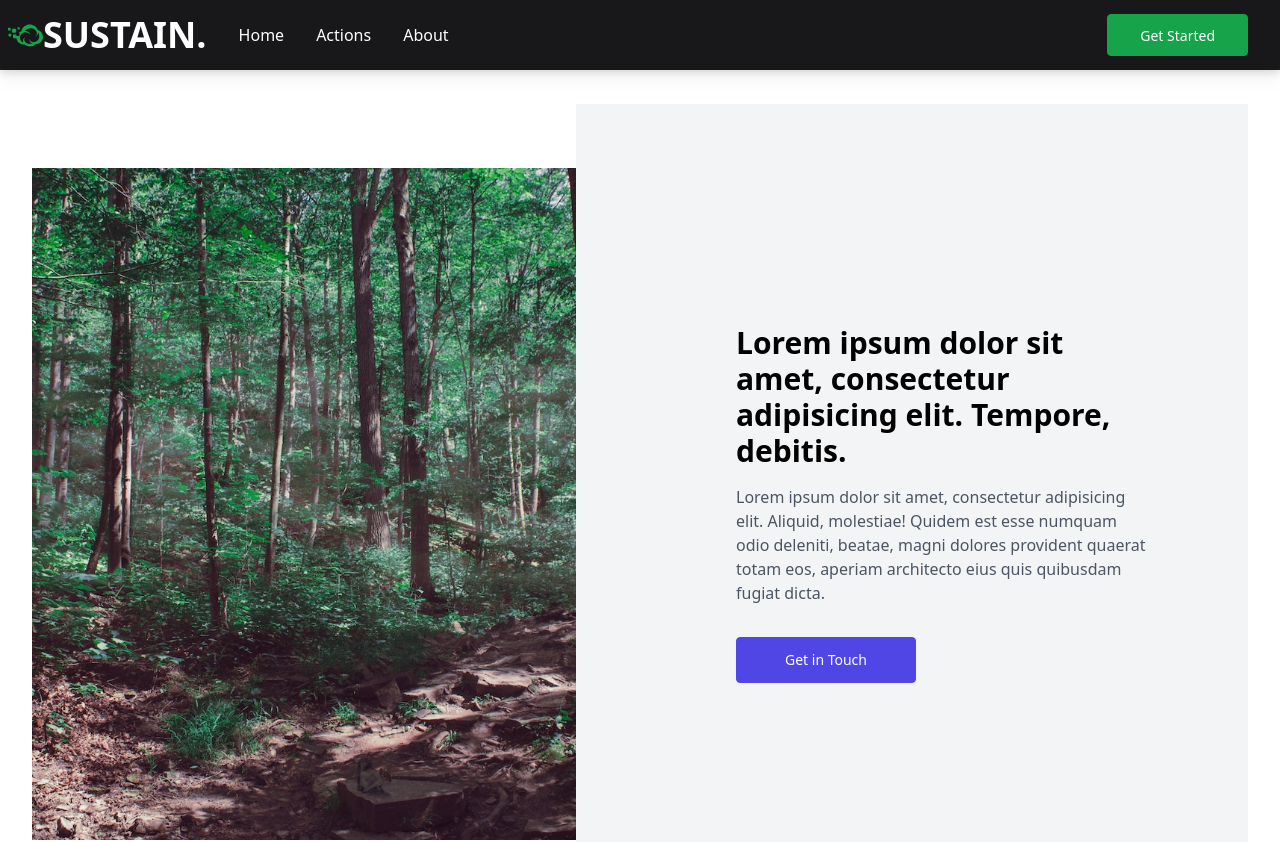
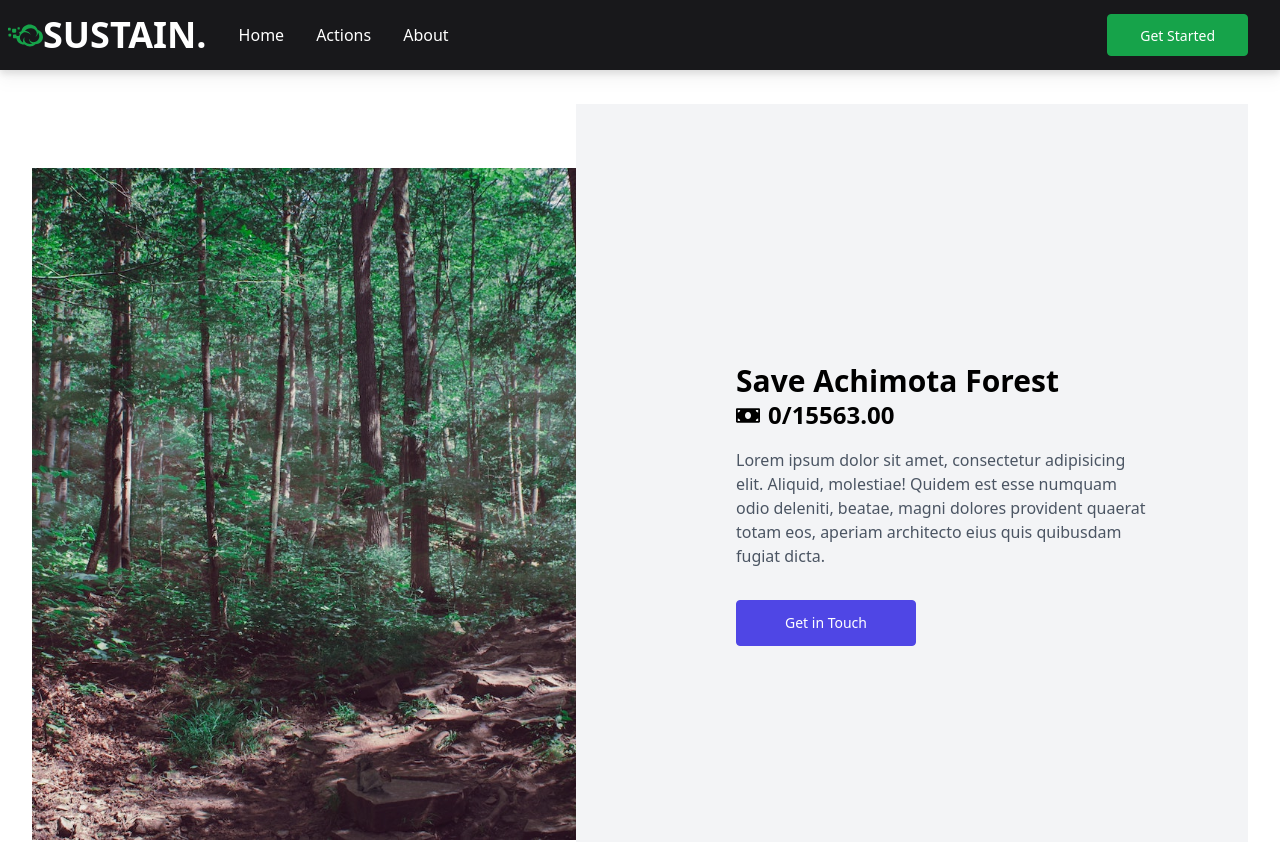
Before and after one commit to kwakyebrilliant/sustain, a React (Create React App) app: page /singlepage in a window 1280 px wide. Shown: the top 842 px of the page. Built offline with nearby package versions, Linux system fonts and the light colour scheme; the HTML template or start-up script is replaced by a standard one.

Commit message:
single page updates

```diff
--- a/src/components/SinglePage.js
+++ b/src/components/SinglePage.js
@@ -3,6 +3,8 @@ import Navigation from './Navigation';
 import Footer from './Footer';
 
 import forest from '../assets/forest.jpeg';
+
+import { FaCashRegister, FaMoneyBill } from 'react-icons/fa'
 
 
 function SinglePage() {
@@ -32,9 +34,15 @@ function SinglePage() {
 
                     <div className="p-8 sm:p-16 lg:p-24">
                     <h2 className="text-2xl font-bold sm:text-3xl">
-                        Lorem ipsum dolor sit amet, consectetur adipisicing elit. Tempore,
-                        debitis.
+                        Save Achimota Forest
                     </h2>
+
+                    <div className='flex flex-row'>
+                        <FaMoneyBill className='lg:w-[24px] lg:h-[25px] my-1' />
+                        <h2 className="text-xl px-2 font-bold sm:text-2xl">
+                            0/15563.00
+                        </h2>
+                    </div>
 
                     <p className="mt-4 text-gray-600">
                         Lorem ipsum dolor sit amet, consectetur adipisicing elit. Aliquid,
```
